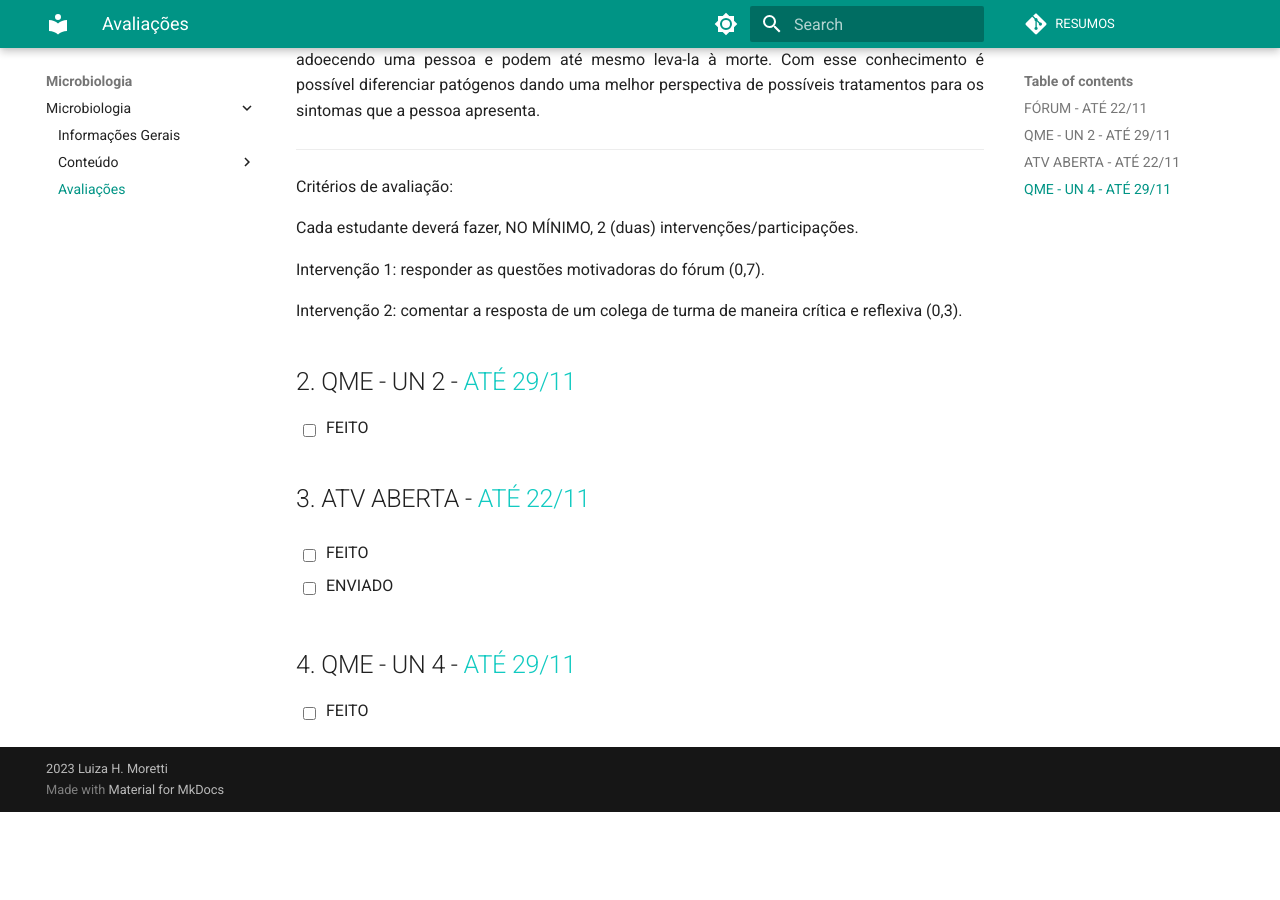
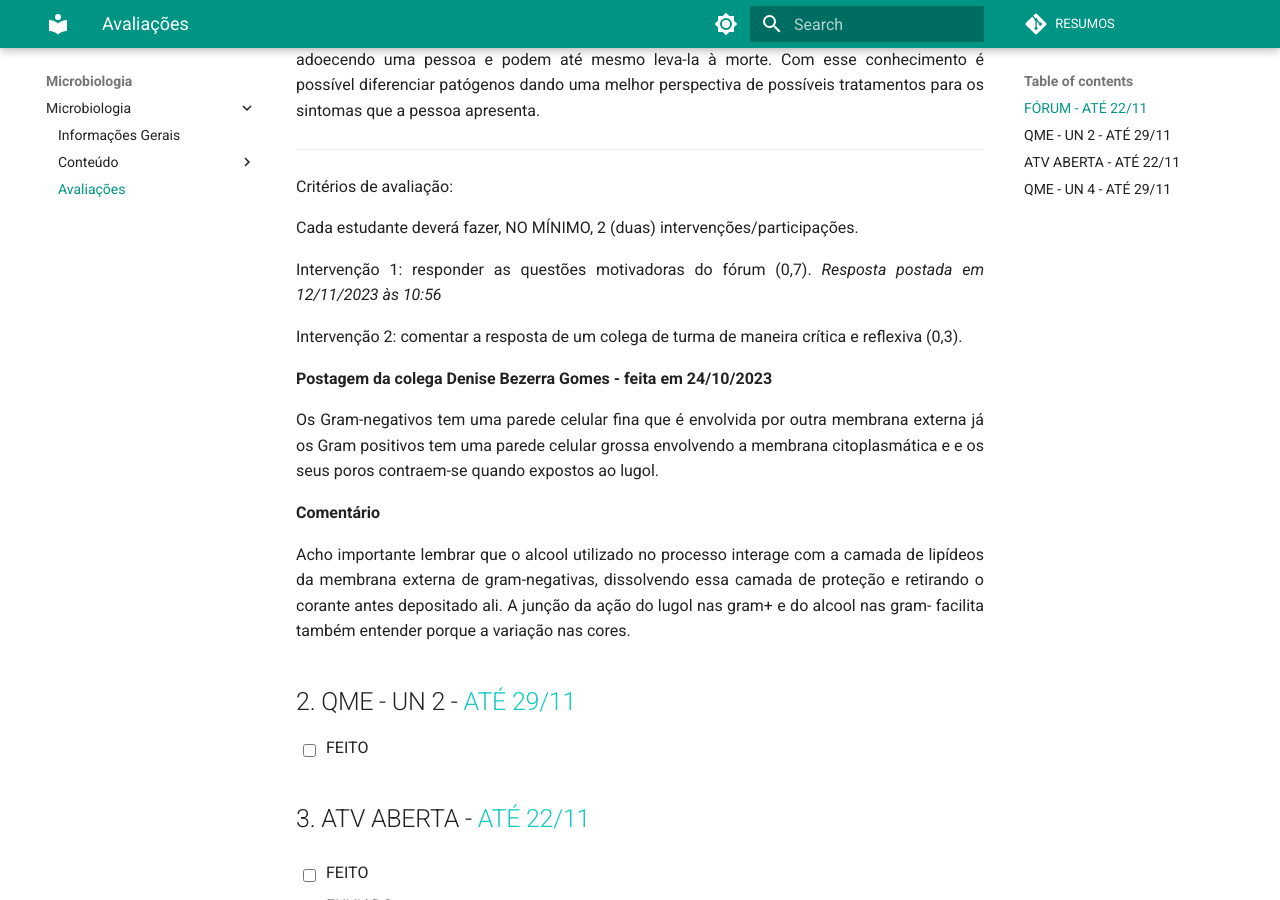
Before and after one commit to luhm/microbiologia, an MkDocs documentation site: the page built from docs/microbiologia/micro_avaliacoes.md, in a window 1280 px wide and 900 px high, scrolled down 1046 px. Built offline with MkDocs 1.6.1 and Material for MkDocs 9.7.7, drawn with Linux system fonts in a browser that asks for light colours; before the commit the page ends 1858 px from its top, so only the background shows below that.

Commit message:
resposta a colega forum

```diff
--- a/docs/microbiologia/micro_avaliacoes.md
+++ b/docs/microbiologia/micro_avaliacoes.md
@@ -24,9 +24,17 @@ Critérios de avaliação:
 
 Cada estudante deverá fazer, NO MÍNIMO, 2 (duas) intervenções/participações.
 
-Intervenção 1: responder as questões motivadoras do fórum (0,7).
+Intervenção 1: responder as questões motivadoras do fórum (0,7). _Resposta postada em 12/11/2023 às 10:56_
 
 Intervenção 2: comentar a resposta de um colega de turma de maneira crítica e reflexiva (0,3).
+
+**Postagem da colega Denise Bezerra Gomes - feita em 24/10/2023**
+
+Os Gram-negativos tem uma parede celular  fina que é envolvida por outra membrana externa já os Gram positivos tem uma parede celular grossa envolvendo a membrana citoplasmática e e os seus poros contraem-se quando expostos ao lugol.
+
+**Comentário**
+
+Acho importante lembrar que o alcool utilizado no processo interage com a camada de lipídeos da membrana externa de gram-negativas, dissolvendo essa camada de proteção e retirando o corante antes depositado ali. A junção da ação do lugol nas gram+ e do alcool nas gram- facilita também entender porque a variação nas cores.
 
 ## QME - UN 2 - <span style="color:#12cac1">ATÉ 29/11</span>
 
```
